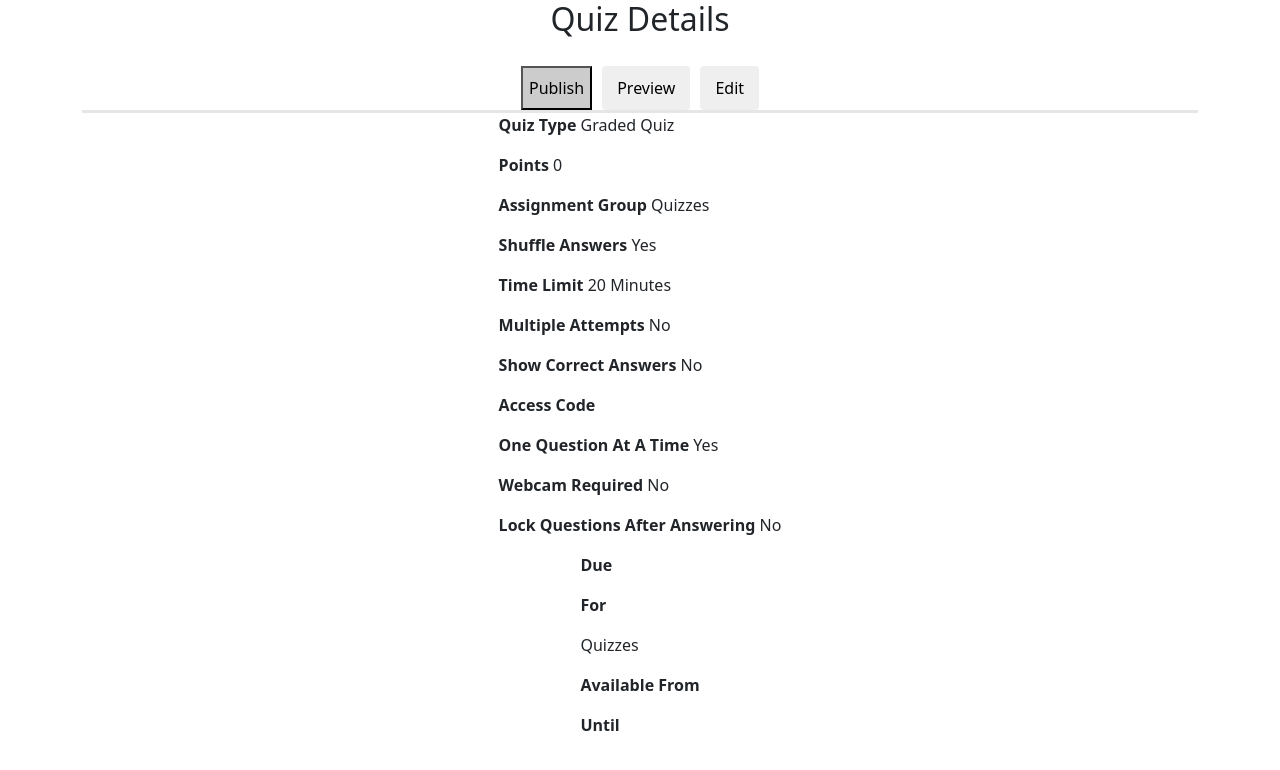
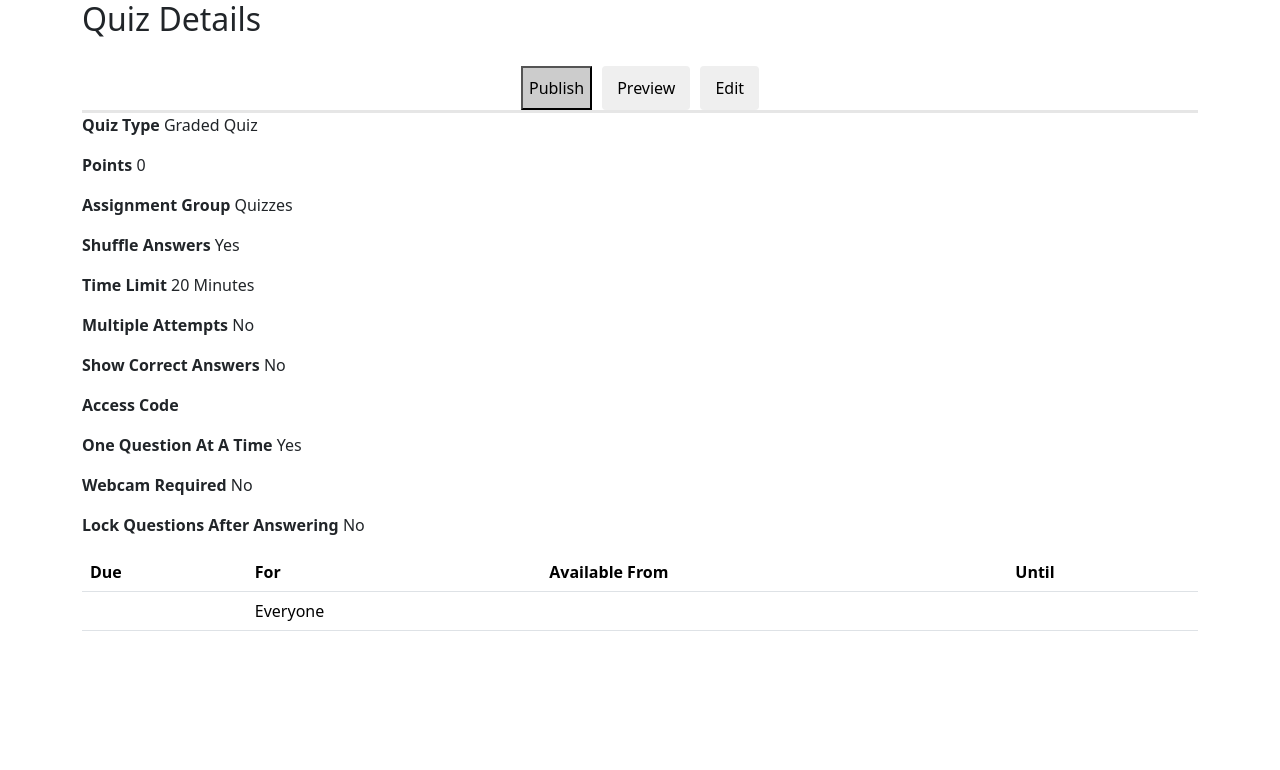
Before and after one commit to TaigaW/kanbas-react-web-app, a React (Create React App) app: page /quiz-details/1 in a window 1280 px wide. Shown: the top 770 px of the page. Built offline with nearby package versions, Linux system fonts and the light colour scheme.

Commit message:
Add files via upload

```diff
--- a/src/Kanbas/Quizzes/QuizDetails/index.css
+++ b/src/Kanbas/Quizzes/QuizDetails/index.css
@@ -4,7 +4,6 @@
 .container {
     display: flex;
     flex-direction: column;
-    align-items: center;
     justify-content: flex-start; /* Changed to flex-start */
     height: 100vh;
   }
@@ -14,6 +13,7 @@
     display: flex;
     justify-content: flex-end; /* Align buttons to the top right */
     margin-top: 20px; /* Add margin to separate from heading */
+    float: right;
   }
 
   .publish-button {
--- a/src/Kanbas/Quizzes/QuizDetails/index.tsx
+++ b/src/Kanbas/Quizzes/QuizDetails/index.tsx
@@ -22,6 +22,7 @@ function QuizDetails() {
     availableDate: "",
     untilDate: "",
     published: false,
+    for: "Everyone"
   });
   const navigate = useNavigate();
 
@@ -45,7 +46,6 @@ function QuizDetails() {
 
   return (
     <div className="container">
-      {/* Add container class */}
       <h2>Quiz Details</h2>
       <div className="buttons-container">
         <button
@@ -75,25 +75,27 @@ function QuizDetails() {
         <p><strong>Webcam Required </strong> {quizDetails.webcamRequired}</p>
         <p><strong>Lock Questions After Answering </strong> {quizDetails.lockQuestionsAfterAnswering}</p>
       </div>
+      <div className="table-responsive">
+        <table className="table">
+          <thead>
+            <tr>
+              <th>Due</th>
+              <th>For</th>
+              <th>Available From</th>
+              <th>Until</th>
+            </tr>
+          </thead>
+          <tbody>
+            <tr>
+              <td>{quizDetails.dueDate}</td>
+              <td>{quizDetails.for}</td>
+              <td>{quizDetails.availableDate}</td>
+              <td>{quizDetails.untilDate}</td>
+            </tr>
+          </tbody>
+        </table>
+      </div>
 
-      <div className="due-for-container">
-        <div>
-          <p><strong>Due</strong></p>
-          <p>{quizDetails.dueDate}</p>
-        </div>
-        <div>
-          <p><strong>For</strong></p>
-          <p>{quizDetails.assignmentGroup}</p>
-        </div>
-        <div>
-          <p><strong>Available From</strong></p>
-          <p>{quizDetails.availableDate}</p>
-        </div>
-        <div>
-          <p><strong>Until</strong></p>
-          <p>{quizDetails.untilDate}</p>
-        </div>
-      </div>
     </div>
   );
 }
```
